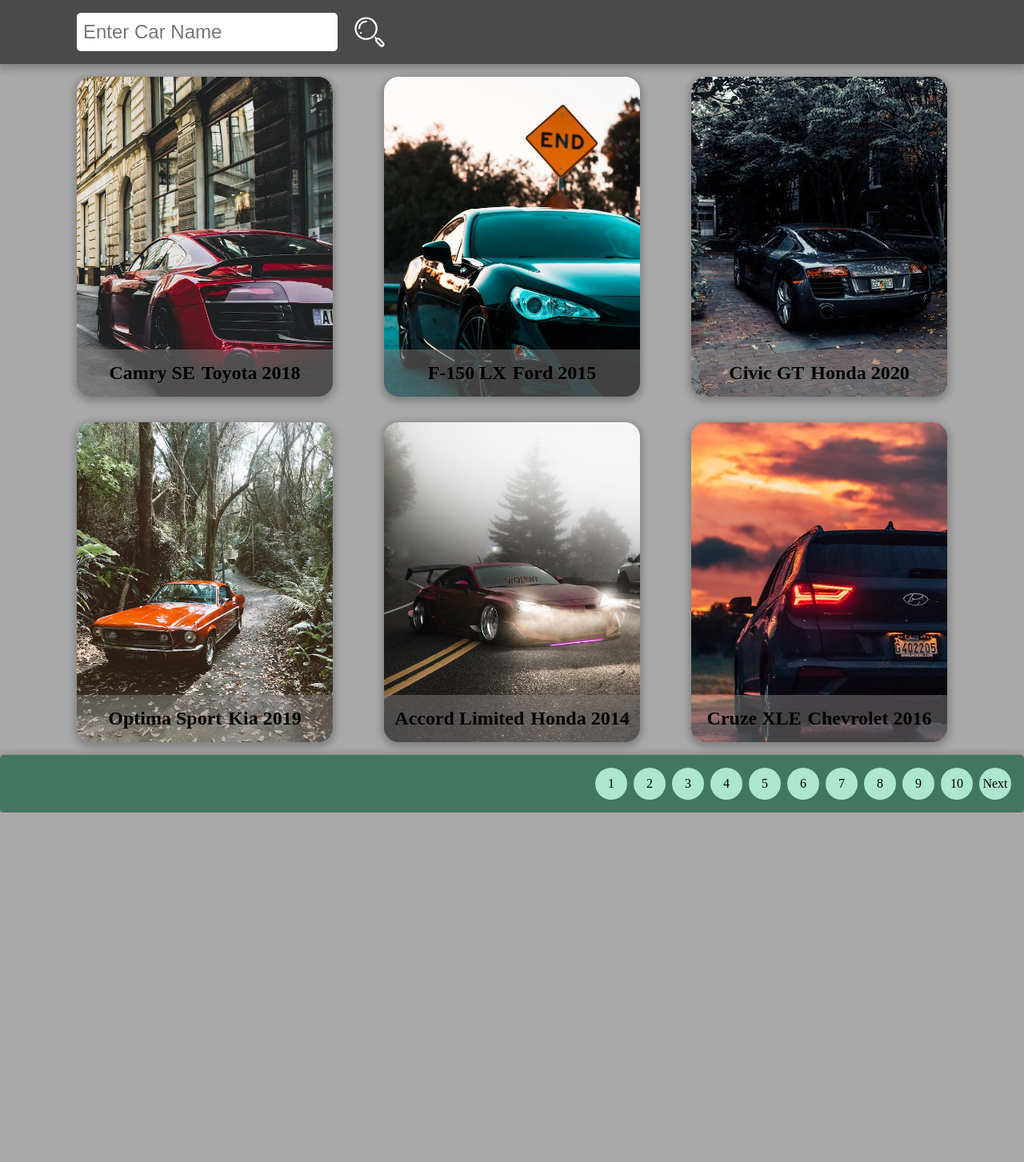
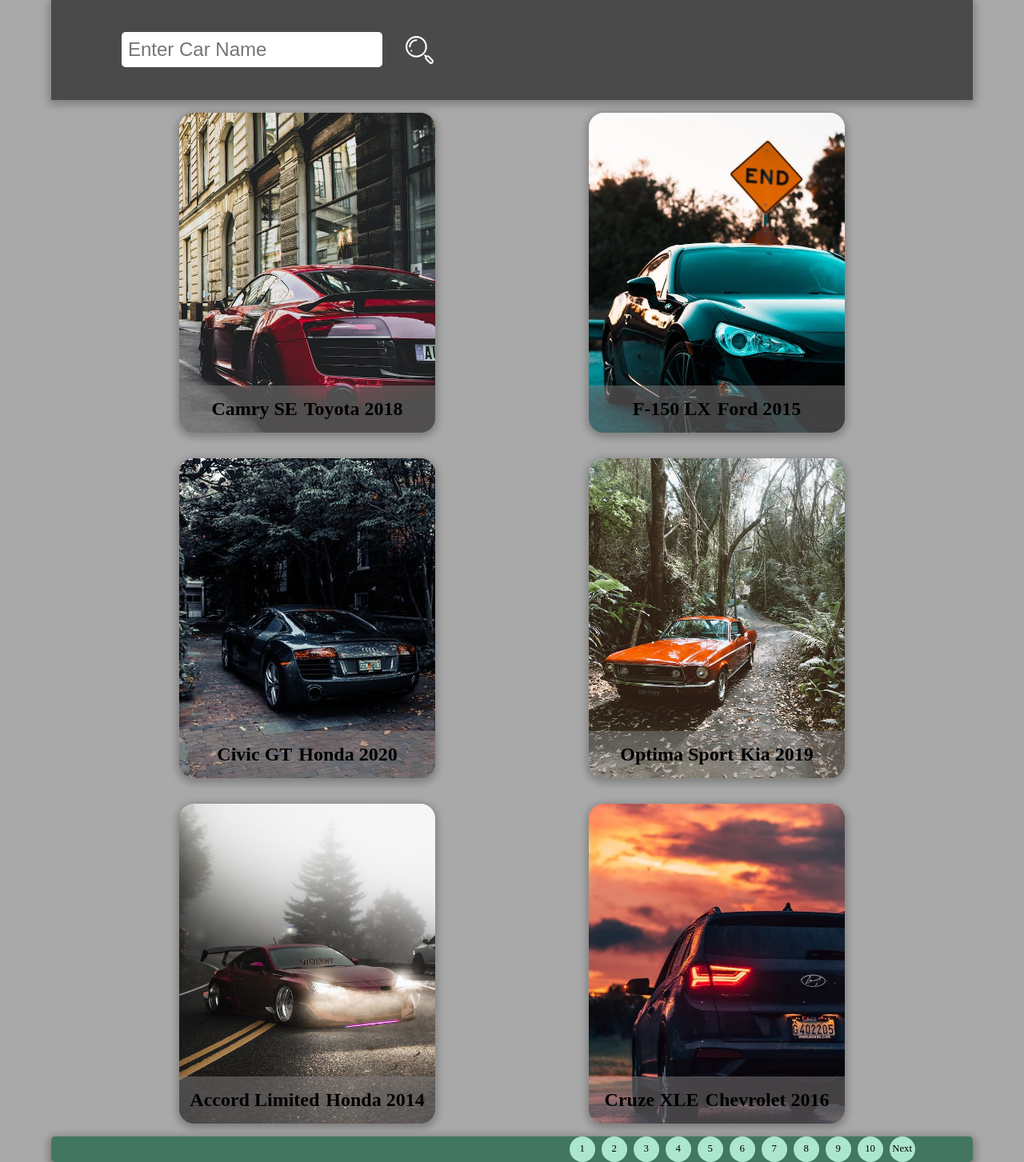
Before and after one commit to endvidous/Car-Gallery-App, a React (Vite) app: page / in a window 1280 px wide. Shown: the whole page at 80% size. Before the commit the page ends 1016 px from the top, so only its background shows below. Built offline with nearby package versions, Linux system fonts and the light colour scheme; a web font is replaced by a local one.

Commit message:
Optimizing css for mobile

```diff
--- a/src/Css/index.css
+++ b/src/Css/index.css
@@ -8,26 +8,22 @@
 
 /*Header & Search Bar*/
 .header{
-  padding: none;
-  margin: none;
-  width: auto;
-  height: auto;
+  padding: 1rem;
   background-color: #4a4a4a;
   box-shadow: 0 3px 10px 3px grey;
 }
+
 .search-bar-main{
   display: flex;
-
+  flex-direction: row;
+  align-items: center;
   padding: 1rem;
-  margin: 0 5rem;
+  margin: 0;
 }
 
 .search-input{
   font-size: 1.5rem;
-  color: black;
-
   padding: 0.5rem;
-
   border-radius: 5px;
   border: none;
 }
@@ -37,24 +33,25 @@
 }
 
 .search-button{
-  width: 3rem;
+  width: 2.8rem;
   height: auto;
-  margin: 0 1rem;
+  padding: 0.5rem;
+  margin-left: 1rem;
 }
 
 /*Pagination*/
 .navigation{
   display: flex;
   flex-direction: row;
-  align-items: center;
-  justify-content:flex-end;
-  background-color: #427661;
+  align-items:center;
+  justify-content: flex-end;
   width: auto;
 
   margin: none;
   padding: 0 0.75rem;
 
   border: none;
+  background-color: #427661;
   box-shadow: 0 3px 10px 4px gray;
   border-radius: 5px;
 }
@@ -88,6 +85,28 @@
     width: 1.5rem;
     height: 1.5rem;
     font-size: 0.8rem;
+  }
+}
+
+@media (min-width: 768px) {
+  .header,
+  .search-bar-main,
+  .navigation,
+  .pagination,
+  .row-cars {
+    margin: 0 5%;
+  }
+
+  .arrow,
+  .page-link {
+    width: 1.5rem;
+    height: 1.5rem;
+    font-size: 0.8rem;
+  }
+
+  .image-car {
+    max-width: 100%; /* Adjust as needed */
+    height: auto;
   }
 }
 
```
